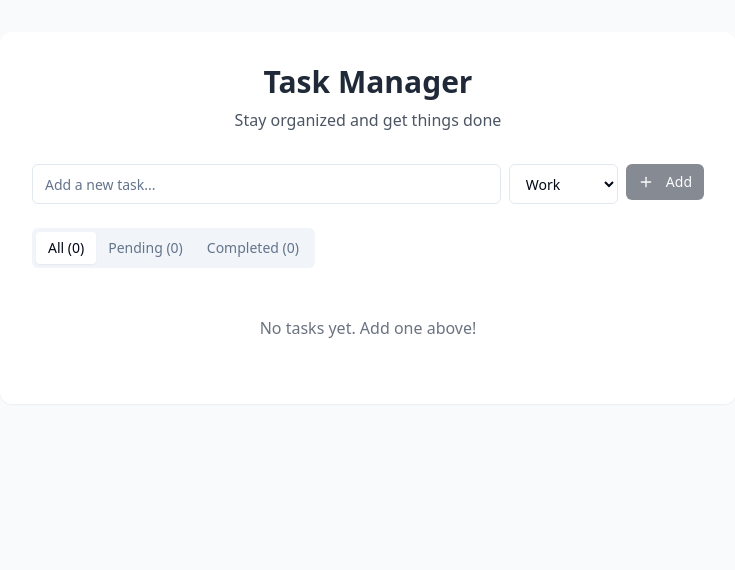
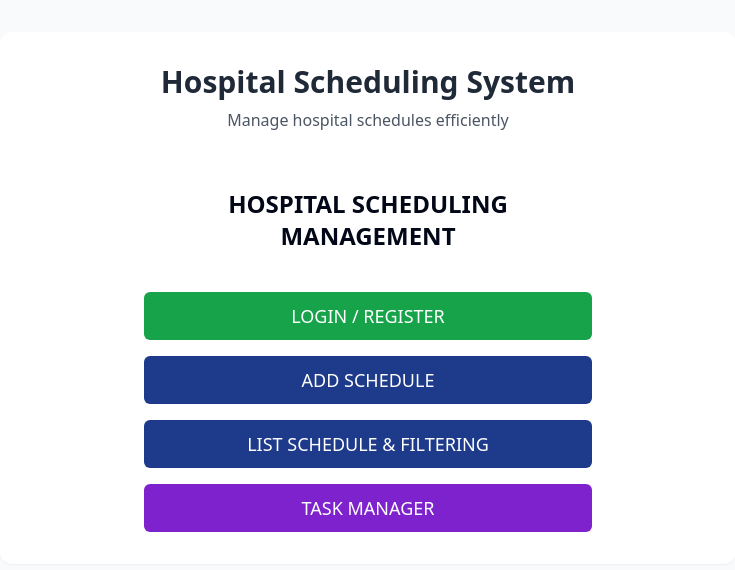
Before and after one commit to JustinChinweike/Hospital-Scheduling-Management, a React (Vite) app: page / in a window 1280 px wide. Shown: the top 570 px of the page, without its empty margins (272-1007 px from the left). Built offline with nearby package versions, Linux system fonts and the light colour scheme.

Commit message:
Refactor: Remove task manager, add hospital schedule
The project now displays a task manager app, but the user expected a hospital schedule project. This commit removes the task manager and adds the hospital schedule project.

```diff
--- a/src/pages/Index.tsx
+++ b/src/pages/Index.tsx
@@ -1,135 +1,21 @@
 
-import { useState, useEffect } from "react";
-import { useToast } from "@/components/ui/use-toast";
-import { Tabs, TabsContent, TabsList, TabsTrigger } from "@/components/ui/tabs";
-import { Task } from "@/types";
-import TaskForm from "@/components/TaskForm";
-import TaskList from "@/components/TaskList";
-
-const categories = ["Work", "Personal", "Shopping", "Health"];
+import React, { useEffect } from "react";
+import { useNavigate } from "react-router-dom";
+import Navigation from "../components/Navigation";
 
 const Index = () => {
-  const [tasks, setTasks] = useState<Task[]>(() => {
-    // Load tasks from localStorage on initial render
-    const savedTasks = localStorage.getItem("tasks");
-    return savedTasks ? JSON.parse(savedTasks) : [];
-  });
-
-  const [activeFilter, setActiveFilter] = useState("all");
-  const { toast } = useToast();
-
-  // Save tasks to localStorage whenever they change
-  useEffect(() => {
-    localStorage.setItem("tasks", JSON.stringify(tasks));
-  }, [tasks]);
-
-  const handleAddTask = (title: string, category: string) => {
-    const newTask: Task = {
-      id: Date.now().toString(),
-      title,
-      category,
-      completed: false,
-      createdAt: new Date(),
-    };
-
-    setTasks([newTask, ...tasks]);
-    toast({
-      title: "Task added",
-      description: `"${title}" has been added to your tasks.`,
-    });
-  };
-
-  const handleCompleteTask = (id: string) => {
-    setTasks(
-      tasks.map((task) => {
-        if (task.id === id) {
-          const updatedTask = {
-            ...task,
-            completed: !task.completed
-          };
-
-          if (updatedTask.completed) {
-            toast({
-              title: "Task completed",
-              description: `"${task.title}" marked as complete!`,
-            });
-          }
-
-          return updatedTask;
-        }
-        return task;
-      })
-    );
-  };
-
-  const handleDeleteTask = (id: string) => {
-    const taskToDelete = tasks.find(task => task.id === id);
-    if (taskToDelete) {
-      setTasks(tasks.filter((task) => task.id !== id));
-      toast({
-        title: "Task deleted",
-        description: `"${taskToDelete.title}" has been removed.`,
-      });
-    }
-  };
-
-  // Count tasks for each status
-  const completedCount = tasks.filter((task) => task.completed).length;
-  const pendingCount = tasks.length - completedCount;
+  const navigate = useNavigate();
 
   return (
     <div className="min-h-screen bg-gray-50">
       <div className="container mx-auto max-w-3xl px-4 py-8">
         <div className="bg-white rounded-xl shadow-sm p-6 md:p-8">
           <div className="mb-8 text-center">
-            <h1 className="text-3xl font-bold text-gray-800 mb-2">Task Manager</h1>
-            <p className="text-gray-600">Stay organized and get things done</p>
+            <h1 className="text-3xl font-bold text-gray-800 mb-2">Hospital Scheduling System</h1>
+            <p className="text-gray-600">Manage hospital schedules efficiently</p>
           </div>
 
-          <TaskForm categories={categories} onAddTask={handleAddTask} />
-
-          <Tabs defaultValue="all" className="w-full" onValueChange={setActiveFilter}>
-            <div className="flex justify-between items-center mb-4">
-              <TabsList>
-                <TabsTrigger value="all">
-                  All ({tasks.length})
-                </TabsTrigger>
-                <TabsTrigger value="pending">
-                  Pending ({pendingCount})
-                </TabsTrigger>
-                <TabsTrigger value="completed">
-                  Completed ({completedCount})
-                </TabsTrigger>
-              </TabsList>
-            </div>
-
-            <TabsContent value="all" className="mt-0">
-              <TaskList
-                tasks={tasks}
-                onCompleteTask={handleCompleteTask}
-                onDeleteTask={handleDeleteTask}
-                filter="all"
-              />
-            </TabsContent>
-
-            <TabsContent value="pending" className="mt-0">
-              <TaskList
-                tasks={tasks}
-                onCompleteTask={handleCompleteTask}
-                onDeleteTask={handleDeleteTask}
-                filter="pending"
-              />
-            </TabsContent>
-
-            <TabsContent value="completed" className="mt-0">
-              <TaskList
-                tasks={tasks}
-                onCompleteTask={handleCompleteTask}
-                onDeleteTask={handleDeleteTask}
-                filter="completed"
-              />
-            </TabsContent>
-          </Tabs>
+          <Navigation />
         </div>
       </div>
     </div>
```
